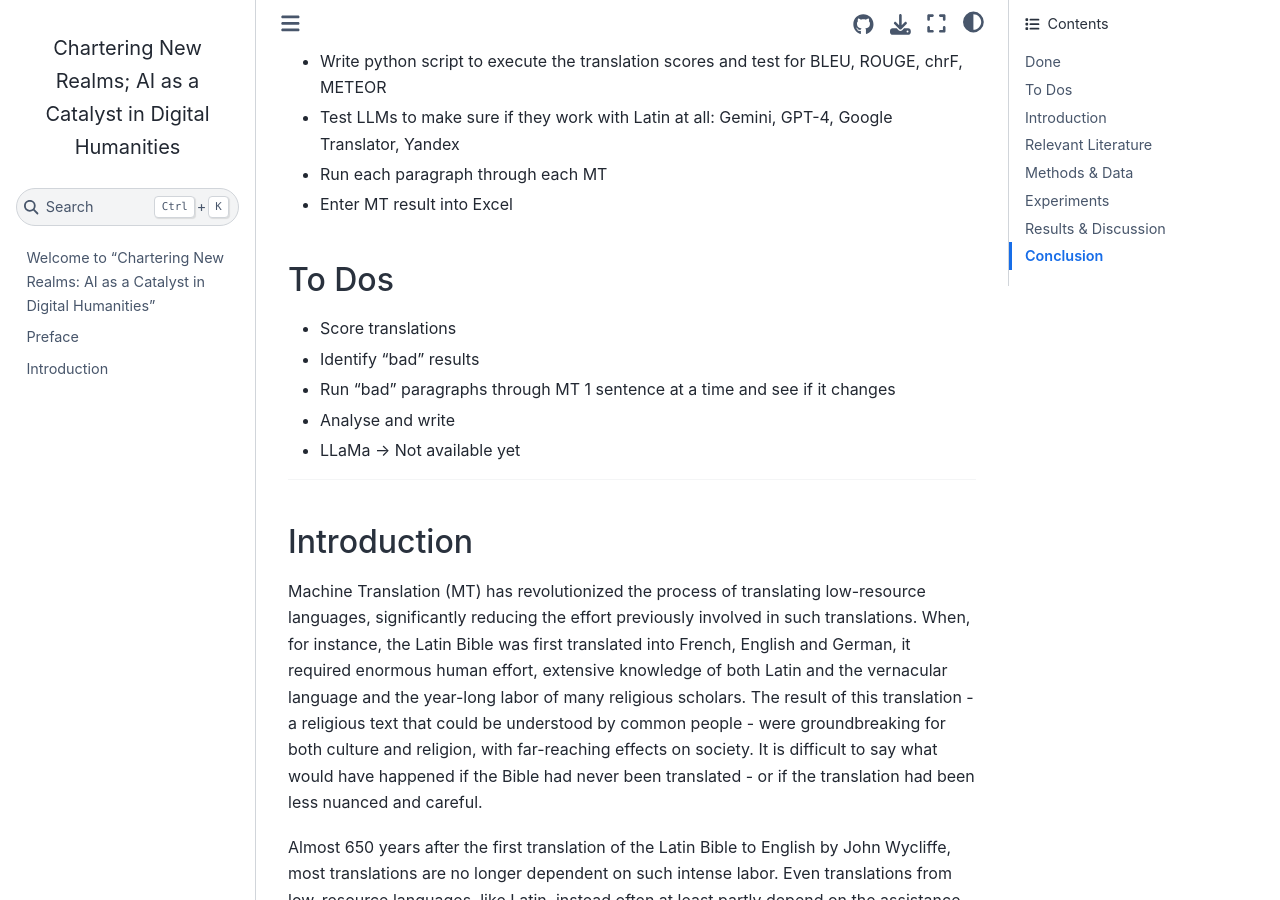
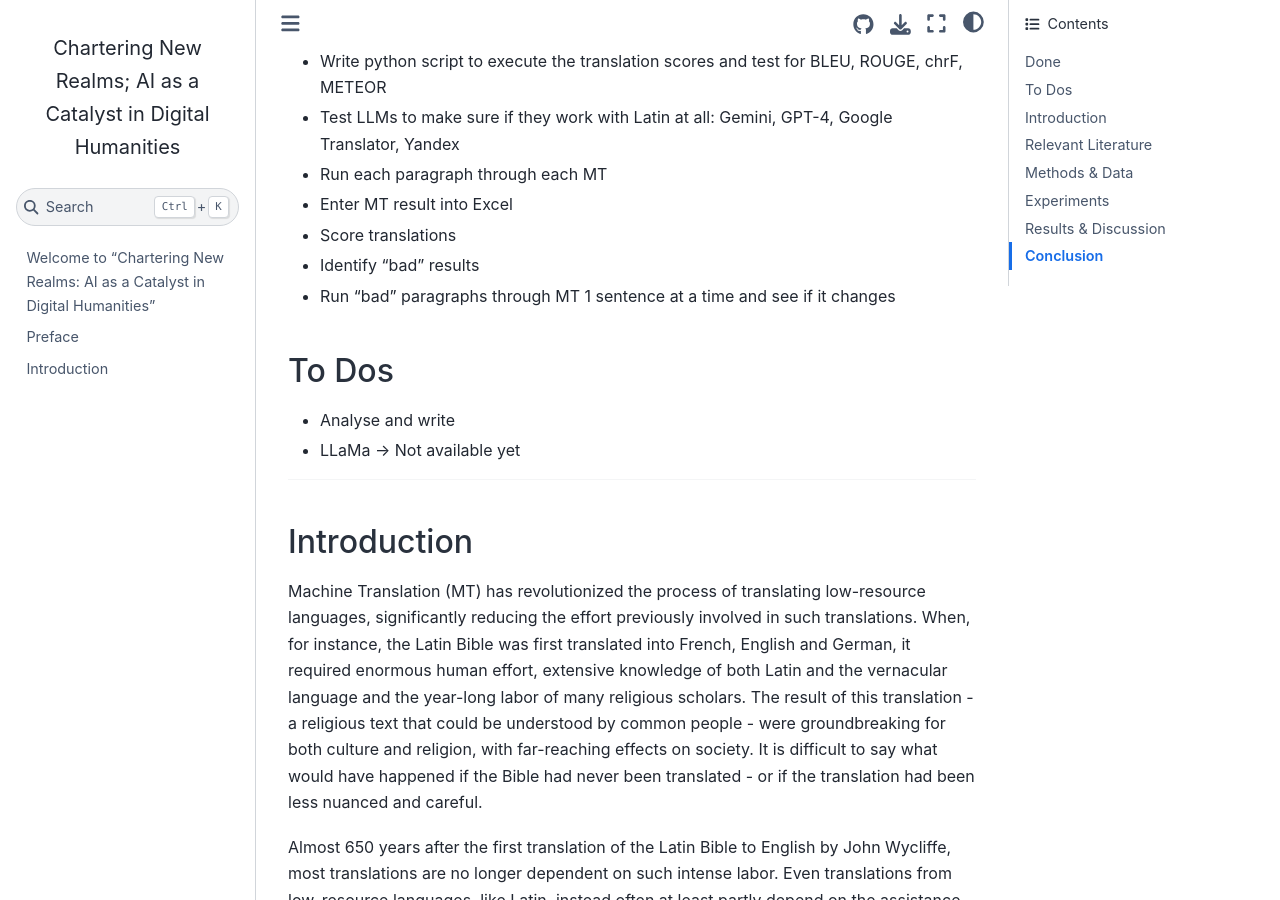
Before and after one commit to pstroe/chartering-new-realms-2024, a Jupyter Book: the page built from chapter2.md, in a window 1280 px wide and 900 px high, scrolled down 466 px. Built offline with Jupyter Book 1.0.4 settings and Sphinx 7.4.7 and the Sphinx Book theme 1.1.4, drawn with Linux system fonts in a browser that asks for light colours.

```diff
--- a/chapter2.md
+++ b/chapter2.md
@@ -12,11 +12,11 @@ Stefano Staffa, Andrea Scheck
 - Test LLMs to make sure if they work with Latin at all: Gemini, GPT-4, Google Translator, Yandex
 - Run each paragraph through each MT
 - Enter MT result into Excel
-
-### To Dos
 - Score translations
 - Identify "bad" results
 - Run "bad" paragraphs through MT 1 sentence at a time and see if it changes
+
+### To Dos
 - Analyse and write
 - LLaMa -> Not available yet
 ---
```
